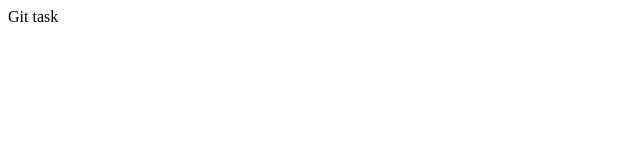
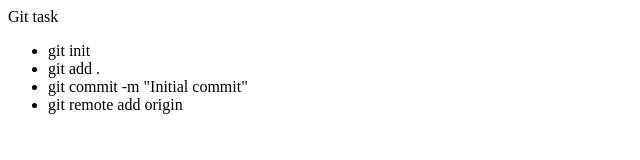
Before and after one commit to hanaessam/git-task, a plain HTML site: page task.html in a window 1280 px wide. Shown: the whole page, without its empty margins (0-640 px from the left). Drawn offline with Linux system fonts and the light colour scheme.

Commit message:
rename, add task details

```diff
--- a/rask.html
+++ b/task.html
@@ -7,5 +7,13 @@
 </head>
 <body>
     <div>Git task</div>
+    <div>
+        <ul>
+            <li>git init</li>
+            <li>git add .</li>
+            <li>git commit -m "Initial commit"</li>
+            <li>git remote add origin
+        </ul>
+    </div>
 </body>
 </html>
```
